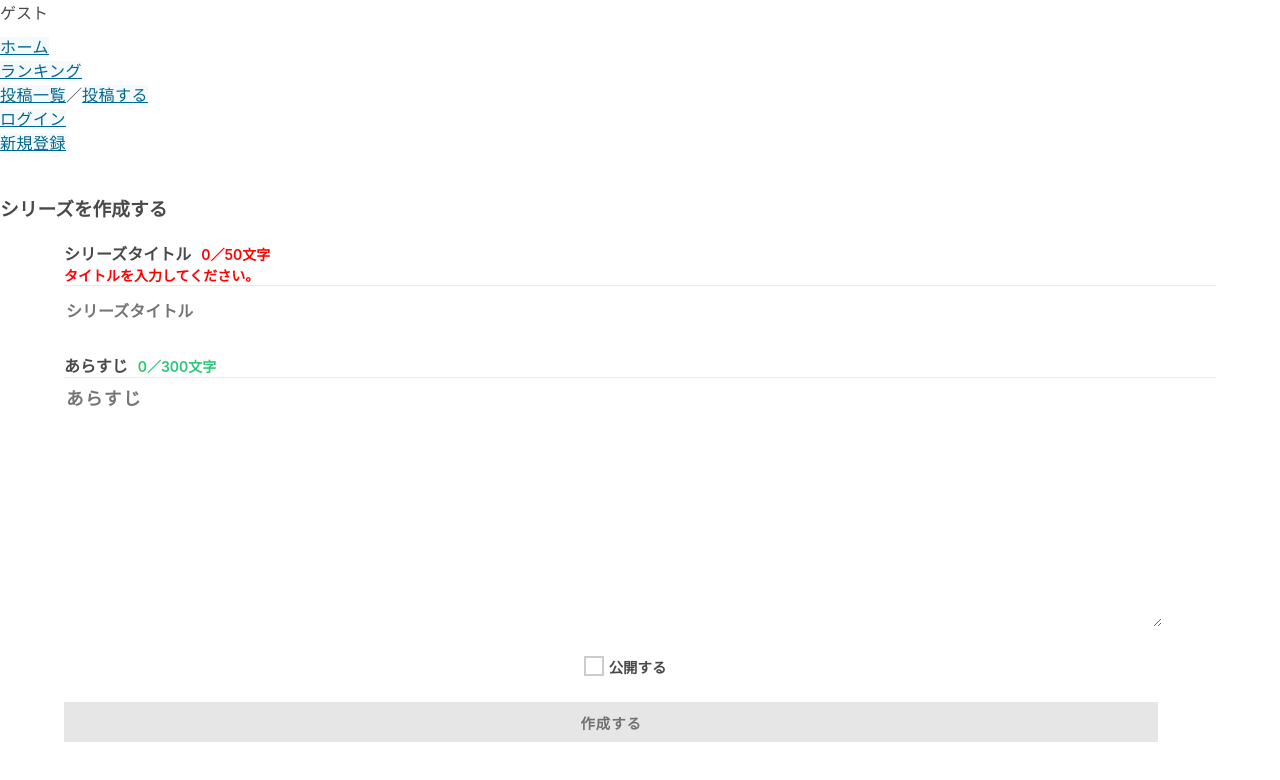
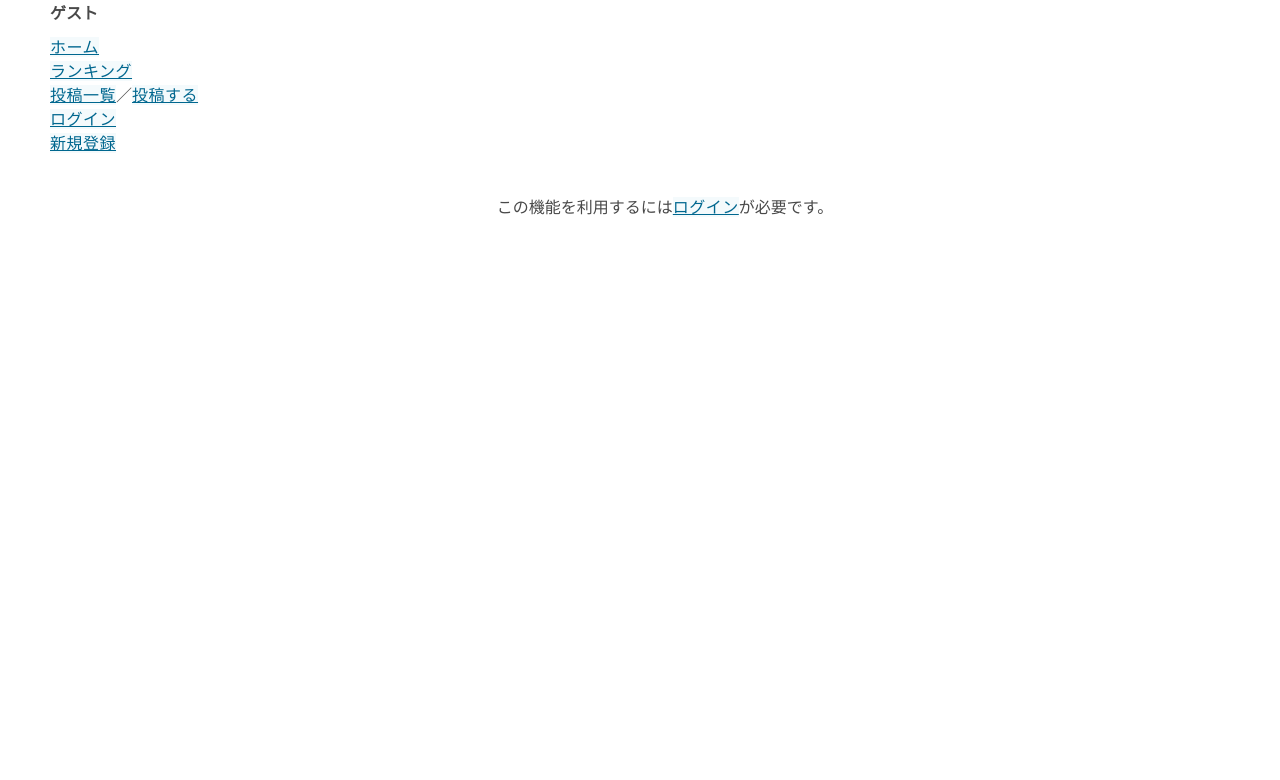
Before and after one commit to kashi-iyo/Novel-App-by-Client, a React (Create React App) app: page /series_create in a window 1280 px wide. Shown: the top 780 px of the page. Built offline with nearby package versions, Linux system fonts and the light colour scheme; no server answers.

Commit message:
非ログイン状態でシリーズ作成フォームへアクセスしようとした場合の制限

```diff
--- a/src/App.css
+++ b/src/App.css
@@ -1,12 +1,3 @@
-html {
-    margin: 0;
-}
-
-ul, li {
-    list-style: none;
-    padding: 0;
-}
-
 ul, li {
     list-style: none;
     padding: 0;
@@ -39,56 +30,10 @@ ul, li {
     color: rgb(0, 103, 143);
   }
 
-/* header============================================= */
-/* ul {
-    margin: 0;
-}
+  .leadingToLogin {
+    text-align: center;
+  }
 
-li {
-    margin: 0;
-}
-
-.userstatus {
-    color: red;
-    font-weight: 900;
-    border-bottom: 1px solid;
-}
-
-.header {
-    background-color: rgba(163, 163, 163, 0.096);
-} */
-
-/* .header__top {
-    width: auto;
-    margin-left: auto;
-    margin-bottom: 10px;
-    background: skyblue;
-} */
-
-/* .header__top > p {
-    margin-right: 20px;
-    background: gray;
-    margin-left: auto;
-} */
-
-/* .guest {
-    background: gray;
-    width: 50px;
-    margin-left: auto
-}
-
-.header__bottom {
-    margin: 0;
-    width: 200px;
-    background: rgba(255, 0, 0, 0.24);
-}
-
-.logout__button {
-    width: 50%;
-}
-
-.li__link {
-    width: 50%;
-    margin-right: 10px; */
-/* } */
-/* header============================================= */
+  .guest {
+    font-weight: 600;
+  }
--- a/src/components/Series/SeriesCreate/SeriesCreate.js
+++ b/src/components/Series/SeriesCreate/SeriesCreate.js
@@ -1,15 +1,18 @@
-import React, {useState} from 'react'
+import React, { useState } from 'react'
+import { Link } from 'react-router-dom'
 
 import SeriesForm from '../SeriesForm/SeriesForm'
 
 function SeriesCreate(props) {
     const [seriesTitle, setSeriesTitle] = useState("")
     const [seriesDescription, setSeriesDescription] = useState("")
+    const loggedInStatus = props.loggedInStatus
 
+    // シリーズ作成フォーム
+    const handleValidateSeriesCreate = () => {
         return (
             <div className="seriesCreate">
                 <h3>シリーズを作成する</h3>
-
                 <SeriesForm {...props}
                     seriesTitle={seriesTitle}
                     setSeriesTitle={setSeriesTitle}
@@ -21,4 +24,23 @@ function SeriesCreate(props) {
         )
     }
 
+    // ログイン画面への誘導メッセージ
+    const handleLeadingToLogin = () => {
+        return (
+            <div className="leadingToLogin">
+                <div>この機能を利用するには<Link to="/login">ログイン</Link>が必要です。</div>
+            </div>
+        )
+    }
+
+    return (
+        <div>
+            {loggedInStatus ?
+                handleValidateSeriesCreate() :
+                handleLeadingToLogin()
+            }
+        </div>
+    )
+}
+
 export default SeriesCreate
```
Lines whose indentation alone changed are shown as unchanged.
